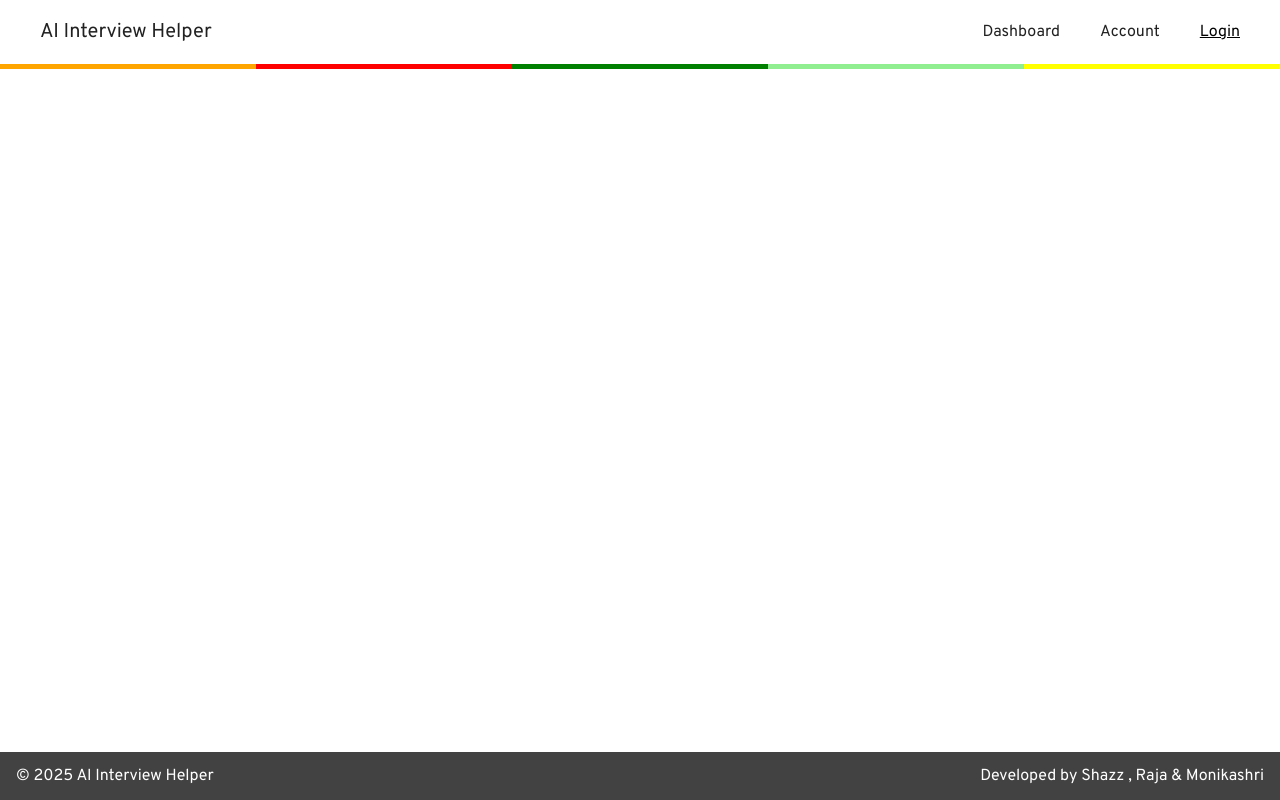
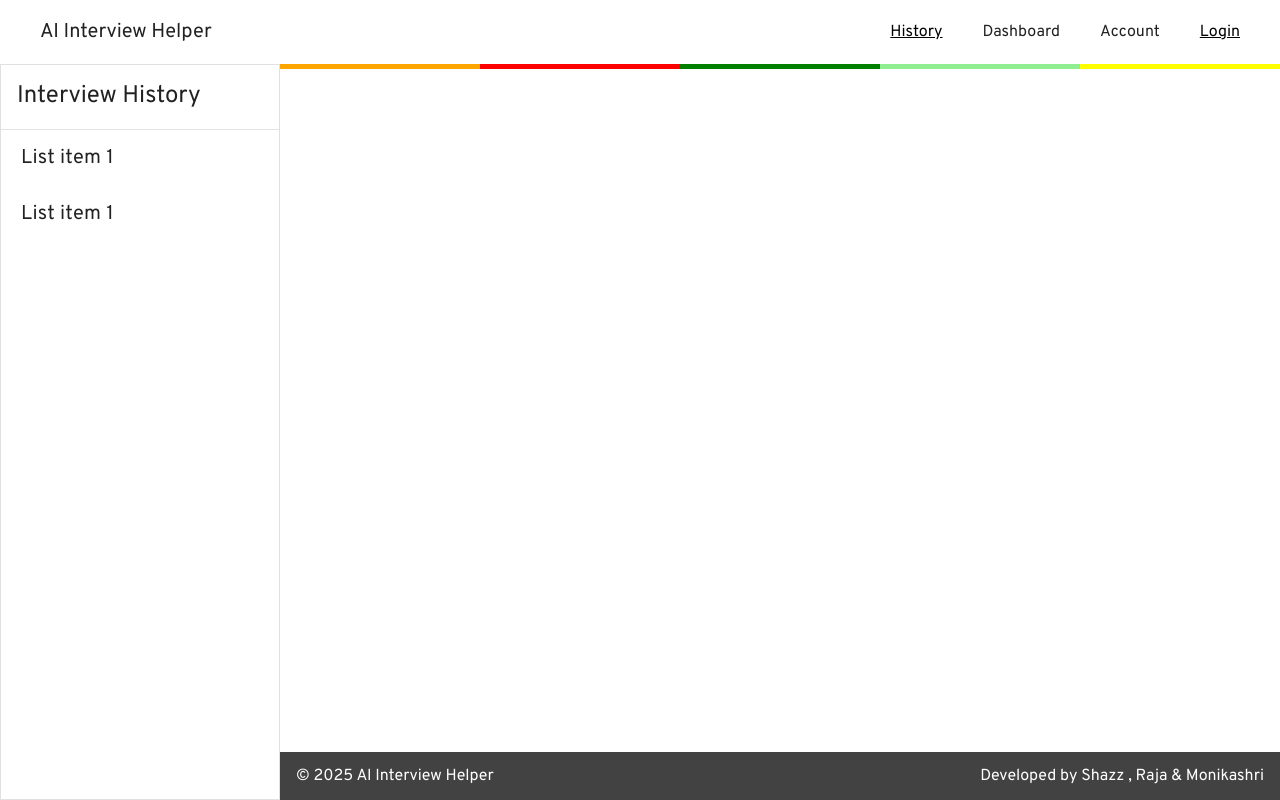
Before and after one commit to Raja2703/AI-Interviewer, a Nuxt app in the folder client/: page /history in a window 1280 px wide. Built offline with nearby package versions, Linux system fonts and the light colour scheme.

Commit message:
history page vue created, but not integrated with backend

```diff
--- a/client/layouts/default.vue
+++ b/client/layouts/default.vue
@@ -6,6 +6,7 @@ import GoogleButton from "~/components/GoogleButton.vue";
   <v-app>
     <v-app-bar flat>
       <v-app-bar-title class="ml-10">AI Interview Helper</v-app-bar-title>
+      <RouterLink class="mr-10 text-black no-underline" to="/history">History</RouterLink>
       <button class="mr-10">Dashboard</button>
       <button class="mr-10">Account</button>
       <RouterLink class="mr-10 text-black no-underline" to="/login">Login</RouterLink>
--- /dev/null
+++ b/client/pages/history.vue
@@ -0,0 +1,197 @@
+<template>
+  <v-navigation-drawer :width="280" class="border">
+    <v-list-item class="text-h5 py-4">Interview History</v-list-item>
+    <v-divider></v-divider>
+    <v-list-item v-for="(history, index) in historyOfUser" link class="py-3 px-5 text-h6"
+      >List item 1</v-list-item
+    >
+  </v-navigation-drawer>
+  <template>
+    <v-sheet class="d-flex justify-center mt-10">
+      <v-chip-group>
+        <v-chip
+          v-for="(question, index) in questions"
+          :key="index"
+          class="ma-1"
+          :color="getChipColor(index)"
+          outlined
+          pill
+          @click="changeQuestion(index)"
+        >
+          Question #{{ index + 1 }}
+        </v-chip>
+      </v-chip-group>
+    </v-sheet>
+    <v-container fill-height class="d-flex" style="margin: 0">
+      <v-card width="1200" height="600" class="pa-5 d-flex" variant="plain">
+        <v-sheet
+          width="60%"
+          class="pa-5 hide-scroll"
+          style="max-height: 550px; overflow-y: auto"
+        >
+          <!-- <v-card-title class="text-h6 m-0 pa-0">Question {{ currentQuestion + 1 }}:</v-card-title> -->
+          <v-card-title class="text-h4 m-0 pa-0">Question 1:</v-card-title>
+          <!-- <v-card-text class="text-h5">{{ questions[currentQuestion].questionText }}</v-card-text> -->
+          <div class="text-h5">Question goes here</div>
+
+          <v-divider class="my-3"></v-divider>
+
+          <!-- <div
+            v-if="questions.length > 0 && questions[currentQuestion].answered == false"
+          >
+            <v-textarea :loading="userAnswerLoading" v-model="userAnswer"></v-textarea>
+            <v-btn :loading="userAnswerLoading" @click="submitUserAnswer">Continue</v-btn>
+          </div> -->
+          <div>
+            <v-list>
+              <v-list-item>
+                <v-list-item-title class="font-weight-bold text-h5">
+                  Overall Performance:
+                </v-list-item-title>
+                <v-progress-linear height="25">
+                  <template v-slot:default>
+                    <!-- <strong>{{
+                      questions[currentQuestion].feedback.overallAssessment
+                    }}</strong> -->
+                    adwad
+                  </template>
+                </v-progress-linear>
+              </v-list-item>
+
+              <v-list-item>
+                <v-list-item-title class="font-weight-bold text-h5"
+                  >Your Answer:</v-list-item-title
+                >
+                <!-- <v-card-text class="text-h6 pa-0 py-1">{{ questions[currentQuestion].userAnswer }}</v-card-text> -->
+                <v-card-text class="text-h6 pa-0 py-1">User answer</v-card-text>
+              </v-list-item>
+
+              <v-list-item>
+                <v-list-item-title class="font-weight-bold text-h5"
+                  >Quality of Answer:</v-list-item-title
+                >
+                <!-- <v-card-text class="text-h6">{{
+                  questions[currentQuestion].feedback.qualityOfAnswer
+                }}</v-card-text> -->
+                wadw
+              </v-list-item>
+
+              <v-list-item>
+                <v-list-item-title class="font-weight-bold text-h5"
+                  >Grammar & Vocabulary:</v-list-item-title
+                >
+                <!-- <v-card-text class="text-h6">{{
+                  questions[currentQuestion].feedback.grammarAndVocabulary
+                }}</v-card-text> -->
+                awdwa
+              </v-list-item>
+
+              <v-list-item>
+                <v-list-item-title class="font-weight-bold text-h5"
+                  >Constructive Feedback:</v-list-item-title
+                >
+                <!-- <v-card-text class="text-h6">{{
+                  questions[currentQuestion].feedback.constructiveFeedback
+                }}</v-card-text> -->
+                wadwad
+              </v-list-item>
+
+              <v-list-item>
+                <v-list-item-title class="font-weight-bold text-h5"
+                  >Suggested Answer:</v-list-item-title
+                >
+                <!-- <v-card-text class="text-h6">{{
+                  questions[currentQuestion].feedback.suggestedAnswer
+                }}</v-card-text> -->
+                wadwd
+              </v-list-item>
+            </v-list>
+          </div>
+        </v-sheet>
+      </v-card>
+    </v-container>
+  </template>
+</template>
+
+<script setup>
+import { ref } from "vue";
+import { useQuestionsStore } from "~/stores/questionsStore";
+
+const questionsStore = useQuestionsStore();
+const questions = ref([]);
+const currentQuestion = ref(0);
+const userAnswer = ref("");
+const userAnswerLoading = ref(false);
+const historyOfUser = ref([{ id: 1 }, { id: 2 }]);
+
+const changeQuestion = (index) => {
+  currentQuestion.value = index;
+};
+
+const getChipColor = (index) => {
+  if (index === currentQuestion.value) {
+    return questions.value[index].answered ? "light-green" : "blue";
+  }
+  return questions.value[index].answered ? "green" : "grey";
+};
+
+const getProgressValue = (assessment) => {
+  switch (assessment) {
+    case "Excellent":
+      return 100;
+    case "Good":
+      return 80;
+    case "Fair":
+      return 50;
+    case "Poor":
+      return 20;
+    default:
+      return 0;
+  }
+};
+
+const getProgressColor = (assessment) => {
+  switch (assessment) {
+    case "Excellent":
+      return "green";
+    case "Good":
+      return "blue";
+    case "Fair":
+      return "orange";
+    case "Poor":
+      return "red";
+    default:
+      return "grey";
+  }
+};
+
+const submitUserAnswer = async () => {
+  userAnswerLoading.value = true;
+  await questionsStore.evaluateAnswer(currentQuestion.value, userAnswer.value);
+  userAnswer.value = "";
+  // currentQuestion.value += 1;
+  questions.value = JSON.parse(localStorage.getItem("generatedQuestions"));
+  currentQuestion.value = Number(localStorage.getItem("currentQuestionIndex"));
+  console.log("==>", currentQuestion.value);
+  userAnswerLoading.value = false;
+};
+
+onBeforeMount(() => {
+  questions.value = JSON.parse(localStorage.getItem("generatedQuestions"));
+  currentQuestion.value = Number(localStorage.getItem("currentQuestionIndex"));
+  // console.log(questions.value[currentQuestion]);
+  // console.log(currentQuestion);
+});
+</script>
+
+<style scoped>
+/* Hide scrollbar while allowing scrolling */
+.hide-scroll {
+  scrollbar-width: none; /* Firefox */
+  -ms-overflow-style: none; /* Internet Explorer 11 */
+}
+
+.hide-scroll::-webkit-scrollbar {
+  display: none; /* Chrome, Safari */
+}
+</style>
```
